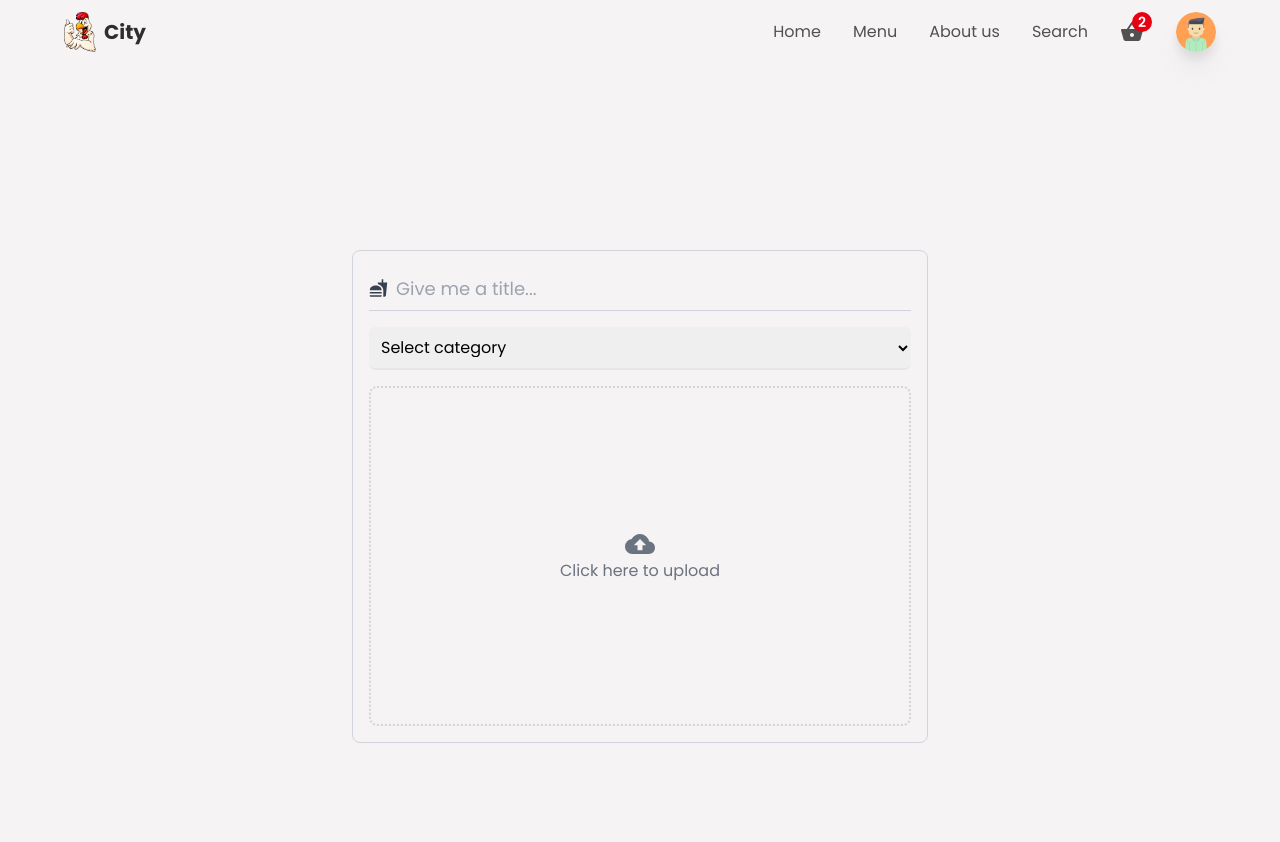
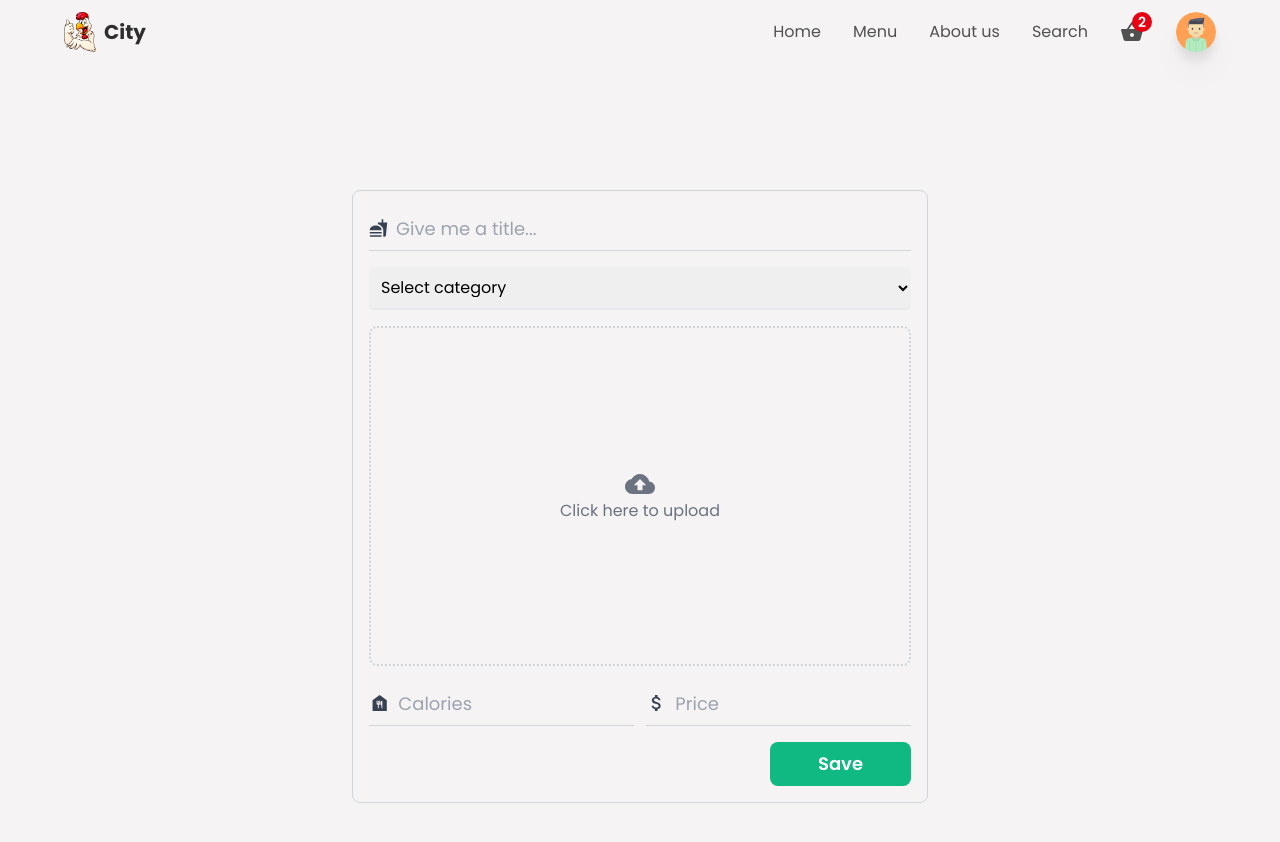
Before and after one commit to MousumiMitu/pandaFood, a React (Create React App) app: page /createItem in a window 1280 px wide. Shown: the top 842 px of the page. Built offline with nearby package versions, Linux system fonts and the light colour scheme.

Commit message:
create container upload images

```diff
--- a/src/components/CreateContainer.jsx
+++ b/src/components/CreateContainer.jsx
@@ -9,6 +9,13 @@
 } from "react-icons/md";
 import { categories } from "../utilities/data";
 import Loader from "./Loader";
+import {
+  deleteObject,
+  getDownloadURL,
+  ref,
+  uploadBytesResumable,
+} from "firebase/storage";
+import { storage } from "../firebase.config";
 
 const CreateContainer = () => {
   const [title, setTitle] = useState("");
@@ -21,8 +28,58 @@
   const [msg, setMsg] = useState(null);
   const [isLoading, setIsLoading] = useState(false);
 
-  const uploadImage = () => {};
-  const deleteImage = () => {};
+  const uploadImage = (e) => {
+    setIsLoading(true);
+    const imageFile = e.target.files[0];
+    const storageRef = ref(storage, `Images/${Date.now()}-${imageFile.name}`);
+    const uploadTask = uploadBytesResumable(storageRef, imageFile);
+
+    uploadTask.on(
+      "state_changed",
+      (snapshot) => {
+        const uploadProgess =
+          (snapshot.bytesTransferred / snapshot.totalBytes) * 100;
+      },
+      (error) => {
+        console.log(error);
+        setFields(true);
+        setMsg("Error while uploading : Try AGain 🙇");
+        setAlertStatus("danger");
+        setTimeout(() => {
+          setFields(false);
+          setIsLoading(false);
+        }, 4000);
+      },
+      () => {
+        getDownloadURL(uploadTask.snapshot.ref).then((downloadURL) => {
+          setImageAsset(downloadURL);
+          setIsLoading(false);
+          setFields(true);
+          setMsg("Image uploaded successfully 😊");
+          setAlertStatus("success");
+          setTimeout(() => {
+            setFields(false);
+          }, 4000);
+        });
+      }
+    );
+  };
+
+  const deleteImage = () => {
+    setIsLoading(true);
+    const deleteRef = ref(storage, imageAsset);
+    deleteObject(deleteRef).then(() => {
+      setImageAsset(null);
+      setIsLoading(false);
+      setFields(true);
+      setMsg("Image deleted successfully 😊");
+      setAlertStatus("success");
+      setTimeout(() => {
+        setFields(false);
+      }, 4000);
+    });
+  };
+  const saveDetails = () => {};
 
   return (
     <div className="w-full min-h-screen flex items-center justify-center">
@@ -120,6 +177,42 @@
             </>
           )}
         </div>
+
+        <div className="w-full flex flex-col md:flex-row items-center gap-3">
+          <div className="w-full py-2 border-b border-gray-300 flex items-center gap-2">
+            <MdFoodBank className="text-gray-700 text-2xl" />
+            <input
+              type="text"
+              required
+              value={calories}
+              onChange={(e) => setCalories(e.target.value)}
+              placeholder="Calories"
+              className="w-full h-full text-lg bg-transparent outline-none border-none placeholder:text-gray-400 text-textColor"
+            />
+          </div>
+
+          <div className="w-full py-2 border-b border-gray-300 flex items-center gap-2">
+            <MdAttachMoney className="text-gray-700 text-2xl" />
+            <input
+              type="text"
+              required
+              value={price}
+              onChange={(e) => setPrice(e.target.value)}
+              placeholder="Price"
+              className="w-full h-full text-lg bg-transparent outline-none border-none placeholder:text-gray-400 text-textColor"
+            />
+          </div>
+        </div>
+
+        <div className="flex items-center w-full">
+          <button
+            type="button"
+            className="ml-0 md:ml-auto w-full md:w-auto border-none outline-none bg-emerald-500 px-12 py-2 rounded-lg text-lg text-white font-semibold"
+            onClick={saveDetails}
+          >
+            Save
+          </button>
+        </div>
       </div>
     </div>
   );
```
